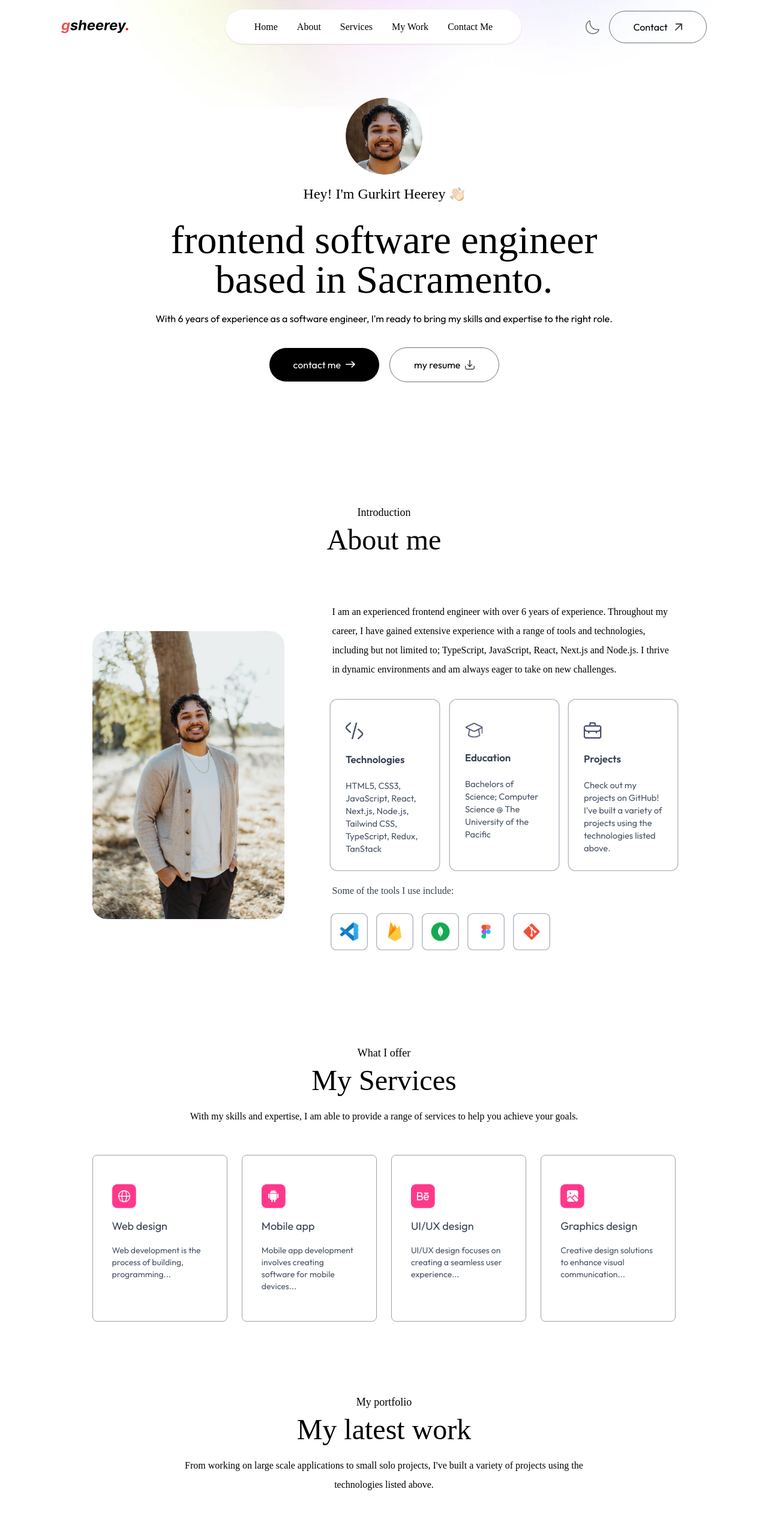
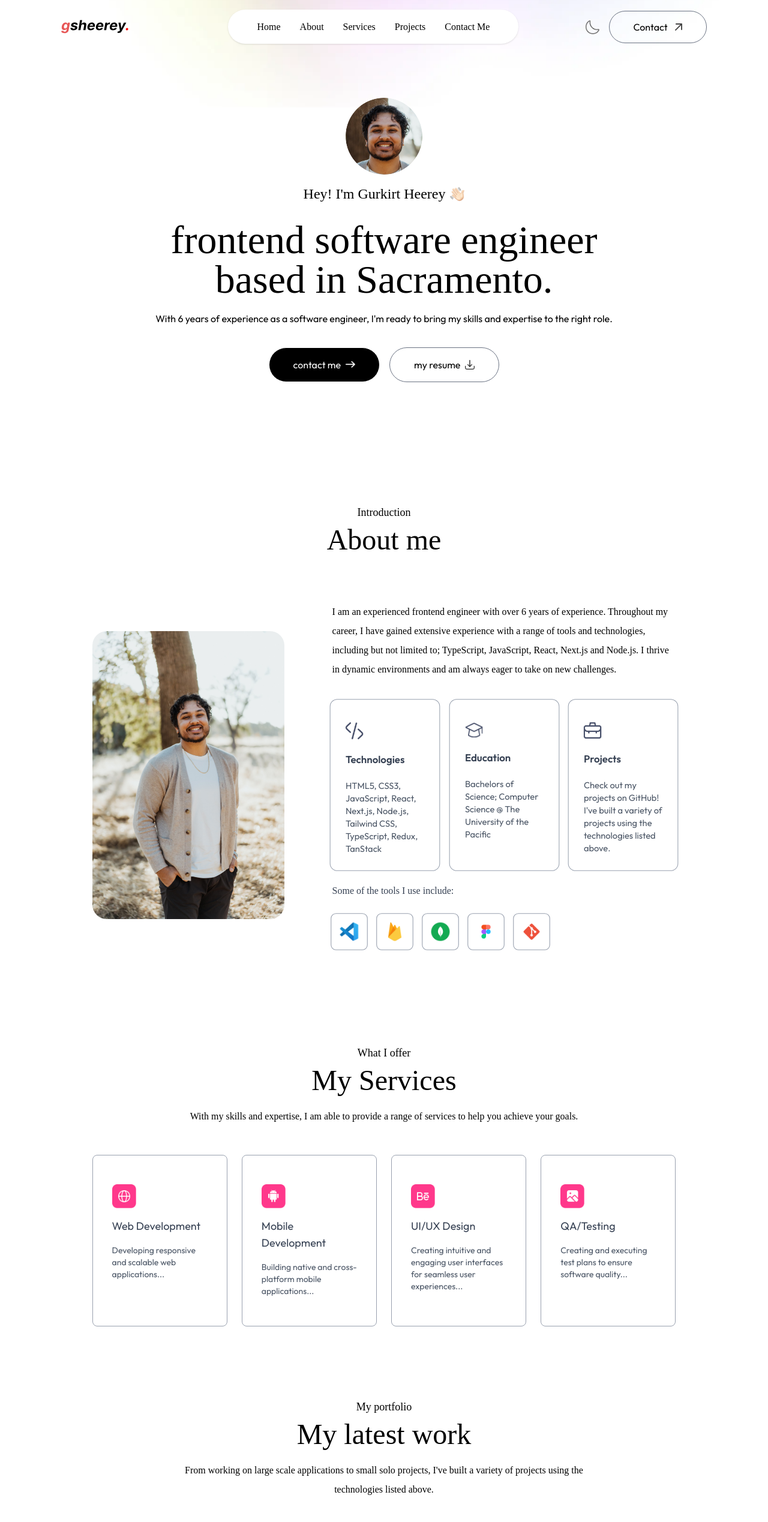
Before and after one commit to gurkirtheerey/gheerey, a Next.js app: page / in a window 1280 px wide. Shown: the top 2537 px of the page at 60% size. Built offline with nearby package versions, Linux system fonts and the light colour scheme; a web font is replaced by a local one.

Commit message:
Update layout metadata, enhance About, Header, Services, and Navbar components with viewport settings, and refine service descriptions: Change portfolio title and description, add viewport settings for animations, and improve service titles and descriptions for clarity.

```diff
--- a/app/components/Footer.tsx
+++ b/app/components/Footer.tsx
@@ -31,19 +31,19 @@ const Footer = ({ isDarkMode }: { isDarkMode: boolean }) => {
         <p>@ 2025 Gurkirt Heerey. All rights reserved.</p>
         <ul className="flex items-center gap-10 justify-center mt-4 sm:mt-0">
           <li>
+            <Link href="https://github.com/gurkirtheerey">GitHub</Link>
+          </li>
+          <li>
+            <Link href="https://www.linkedin.com/in/gheerey/">LinkedIn</Link>
+          </li>
+          <li>
             <Link
               target="_blank"
               href="/gurkirt_heerey_resume.pdf"
               download="Gurkirt-Heerey-Resume.pdf"
             >
-              Download my Resume!
+              Resume
             </Link>
-          </li>
-          <li>
-            <Link href="https://github.com/gurkirtheerey">GitHub</Link>
-          </li>
-          <li>
-            <Link href="https://www.linkedin.com/in/gheerey/">LinkedIn</Link>
           </li>
         </ul>
       </div>
--- a/app/components/Header.tsx
+++ b/app/components/Header.tsx
@@ -6,6 +6,7 @@ const Header = () => {
   return (
     <div className="w-11/12 max-w-3xl text-center mx-auto flex flex-col items-center justify-center gap-4 h-screen">
       <motion.div
+        viewport={{ once: true }}
         initial={{ scale: 0 }}
         whileInView={{ scale: 1 }}
         transition={{ duration: 0.8, type: "spring", stiffness: 100 }}
@@ -21,6 +22,7 @@ const Header = () => {
         <Image src={assets.hand_icon} alt="hand_icon" className="w-6" />
       </motion.h3>
       <motion.h1
+        viewport={{ once: true }}
         initial={{ y: -20, opacity: 0 }}
         whileInView={{ y: 0, opacity: 1 }}
         transition={{ duration: 0.6, delay: 0.3 }}
@@ -36,6 +38,7 @@ const Header = () => {
         <motion.a
           href="#contact"
           className="px-10 py-3 border border-white rounded-full text-white flex items-center gap-2 bg-black dark:bg-transparent dark:text-white dark:border-white"
+          viewport={{ once: true }}
           initial={{ y: 30, opacity: 0 }}
           whileInView={{ y: 0, opacity: 1 }}
           transition={{ duration: 0.6, delay: 0.8 }}
@@ -51,6 +54,7 @@ const Header = () => {
           href="/gurkirt_heerey_resume.pdf"
           download="Gurkirt-Heerey-Resume.pdf"
           className="px-10 py-3 border rounded-full border-gray-500 flex items-center gap-2 dark:border-white/50 dark:text-black dark:bg-white"
+          viewport={{ once: true }}
           initial={{ y: 30, opacity: 0 }}
           whileInView={{ y: 0, opacity: 1 }}
           transition={{ duration: 0.6, delay: 1.2 }}
--- a/app/components/Navbar.tsx
+++ b/app/components/Navbar.tsx
@@ -66,29 +66,29 @@ const Navbar = ({
           }`}
         >
           <li>
-            <a className="font-Ovo" href="#top">
+            <Link className="font-Ovo" href="#top">
               Home
-            </a>
+            </Link>
           </li>
           <li>
-            <a className="font-Ovo" href="#about">
+            <Link className="font-Ovo" href="#about">
               About
-            </a>
+            </Link>
           </li>
           <li>
-            <a className="font-Ovo" href="#services">
+            <Link className="font-Ovo" href="#services">
               Services
-            </a>
+            </Link>
           </li>
           <li>
-            <a className="font-Ovo" href="#work">
-              My Work
-            </a>
+            <Link className="font-Ovo" href="#work">
+              Projects
+            </Link>
           </li>
           <li>
-            <a className="font-Ovo" href="#contact">
+            <Link className="font-Ovo" href="#contact">
               Contact Me
-            </a>
+            </Link>
           </li>
         </ul>
 
@@ -103,7 +103,7 @@ const Navbar = ({
               className="w-6"
             />
           </button>
-          <a
+          <Link
             href="#contact"
             className="hidden lg:flex items-center gap-3 px-10 py-2.5 border border-gray-500 rounded-full dark:border-white/50"
           >
@@ -113,7 +113,7 @@ const Navbar = ({
               alt="contact"
               className="w-3"
             />
-          </a>
+          </Link>
           <button
             className="block md:hidden ml-3 cursor-pointer"
             onClick={handleOpenMenu}
@@ -141,29 +141,37 @@ const Navbar = ({
           </div>
 
           <li>
-            <a onClick={handleCloseMenu} className="font-Ovo" href="#top">
+            <Link onClick={handleCloseMenu} className="font-Ovo" href="#top">
               Home
-            </a>
+            </Link>
           </li>
           <li>
-            <a onClick={handleCloseMenu} className="font-Ovo" href="#about">
+            <Link onClick={handleCloseMenu} className="font-Ovo" href="#about">
               About
-            </a>
+            </Link>
           </li>
           <li>
-            <a onClick={handleCloseMenu} className="font-Ovo" href="#services">
+            <Link
+              onClick={handleCloseMenu}
+              className="font-Ovo"
+              href="#services"
+            >
               Services
-            </a>
+            </Link>
           </li>
           <li>
-            <a onClick={handleCloseMenu} className="font-Ovo" href="#work">
-              My Work
-            </a>
+            <Link onClick={handleCloseMenu} className="font-Ovo" href="#work">
+              Projects
+            </Link>
           </li>
           <li>
-            <a onClick={handleCloseMenu} className="font-Ovo" href="#contact">
+            <Link
+              onClick={handleCloseMenu}
+              className="font-Ovo"
+              href="#contact"
+            >
               Contact Me
-            </a>
+            </Link>
           </li>
         </ul>
       </nav>
--- a/app/components/Services.tsx
+++ b/app/components/Services.tsx
@@ -7,11 +7,13 @@ const Services = () => {
     <motion.div
       id="services"
       className="w-full px-[12%] py-10 scroll-mt-20"
+      viewport={{ once: true }}
       initial={{ opacity: 0 }}
       whileInView={{ opacity: 1 }}
       transition={{ duration: 1 }}
     >
       <motion.h4
+        viewport={{ once: true }}
         initial={{ y: -20, opacity: 0 }}
         whileInView={{ y: 0, opacity: 1 }}
         transition={{ duration: 0.5, delay: 0.3 }}
@@ -20,6 +22,7 @@ const Services = () => {
         What I offer
       </motion.h4>
       <motion.h2
+        viewport={{ once: true }}
         initial={{ y: -20, opacity: 0 }}
         whileInView={{ y: 0, opacity: 1 }}
         transition={{ duration: 0.5, delay: 0.5 }}
@@ -28,6 +31,7 @@ const Services = () => {
         My Services
       </motion.h2>
       <motion.p
+        viewport={{ once: true }}
         initial={{ opacity: 0 }}
         whileInView={{ opacity: 1 }}
         transition={{ duration: 0.5, delay: 0.7 }}
@@ -38,6 +42,7 @@ const Services = () => {
       </motion.p>
 
       <motion.div
+        viewport={{ once: true }}
         initial={{ opacity: 0 }}
         whileInView={{ opacity: 1 }}
         transition={{ duration: 0.6, delay: 0.9 }}
@@ -45,6 +50,7 @@ const Services = () => {
       >
         {serviceData.map(({ icon, title, description }, index) => (
           <motion.div
+            viewport={{ once: true }}
             whileHover={{ scale: 1.05 }}
             key={index}
             className="border border-gray-400 rounded-lg px-8 py-12 hover:shadow-black cursor-pointer hover:bg-lightHover hover:-translate-y-1 transition-all duration-300 dark:hover:bg-darkHover dark:hover:shadow-white"
--- a/app/layout.tsx
+++ b/app/layout.tsx
@@ -14,8 +14,8 @@ const ovo = Ovo({
 });
 
 export const metadata: Metadata = {
-  title: "Portfolio",
-  description: "Portfolio of a software engineer",
+  title: "Gurkirt Heerey",
+  description: "Gurkirt Heerey's Portfolio",
 };
 
 export default function RootLayout({
--- a/assets/assets.js
+++ b/assets/assets.js
@@ -104,29 +104,25 @@ export const workData = [
 export const serviceData = [
   {
     icon: assets.web_icon,
-    title: "Web design",
-    description: "Web development is the process of building, programming...",
-    link: "",
+    title: "Web Development",
+    description: "Developing responsive and scalable web applications...",
   },
   {
     icon: assets.mobile_icon,
-    title: "Mobile app",
-    description:
-      "Mobile app development involves creating software for mobile devices...",
-    link: "",
+    title: "Mobile Development",
+    description: "Building native and cross-platform mobile applications...",
   },
   {
     icon: assets.ui_icon,
-    title: "UI/UX design",
+    title: "UI/UX Design",
     description:
-      "UI/UX design focuses on creating a seamless user experience...",
-    link: "",
+      "Creating intuitive and engaging user interfaces for seamless user experiences...",
   },
   {
     icon: assets.graphics_icon,
-    title: "Graphics design",
-    description: "Creative design solutions to enhance visual communication...",
-    link: "",
+    title: "QA/Testing",
+    description:
+      "Creating and executing test plans to ensure software quality...",
   },
 ];
 
```
Also changed, not shown: app/components/About.tsx (+10 -0 lines).
